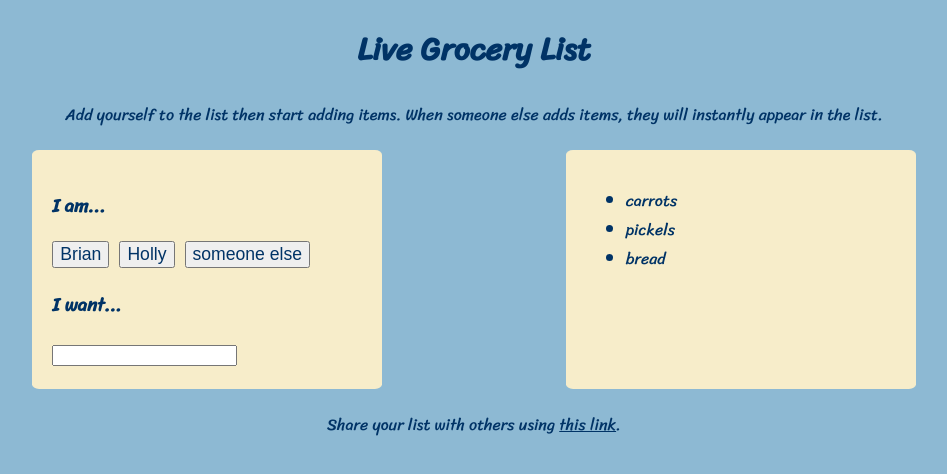
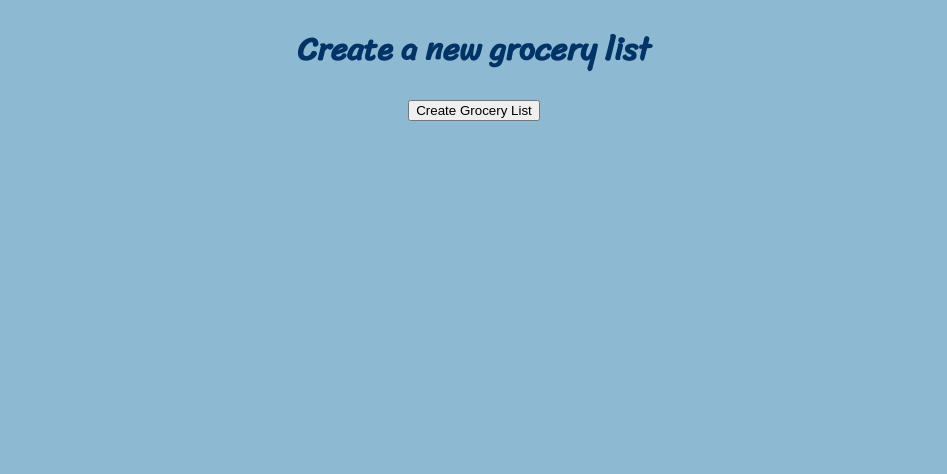
Before and after one commit to briandesousa/firebase-with-react-hooks, a React (Create React App) app: page / in a window 1280 px wide. Shown: the top 474 px of the page, without its empty margins (166-1113 px from the left). Built offline with nearby package versions, Linux system fonts and the light colour scheme; the HTML template or start-up script is replaced by a standard one.

Commit message:
decompose HTML structure into react components organized into scenes

```diff
--- a/src/App.js
+++ b/src/App.js
@@ -1,40 +1,10 @@
 import React from 'react';
-import './App.css';
+import CreateList from './scenes/CreateList/CreateList';
+import EditList from './scenes/EditList/EditList';
 
 function App() {
-  return (
-    <div>
-      <header className="app-header">
-        <h1>Live Grocery List</h1>
-        <p>Add yourself to the list then start adding items. When someone else adds items, they will instantly appear in the list.</p>
-      </header>
-      <div className="container">
-
-        <div className="add-item-column">
-          <h3>I am...</h3>
-          <div className="button-group">
-            <button>Brian</button>
-            <button>Holly</button>
-            <button>someone else</button>
-          </div>
-          <h3>I want...</h3>
-          <input type="text" name="grocery-list-item" />
-        </div>
-
-        <div className="list-column">
-          <ul>
-            <li>carrots</li>
-            <li>pickels</li>
-            <li>bread</li>
-          </ul>
-        </div>
-
-      </div>
-      <footer className="app-footer">
-        <p>Share your list with others using <a href="/grocery-list?12345">this link</a>.</p>
-      </footer>
-    </div>
-  );
+  const urlParams = new URLSearchParams(window.location.search);
+  return urlParams.get('list') ? <EditList></EditList> : <CreateList></CreateList>;
 }
 
 export default App;
--- a/src/index.css
+++ b/src/index.css
@@ -8,3 +8,15 @@ body {
 a {
   color: #003366;
 }
+
+header {
+  text-align: center;
+}
+
+footer {
+  text-align: center;
+}
+
+h2 {
+  margin-top: 5px;
+}
--- /dev/null
+++ b/src/scenes/CreateList/CreateList.css
@@ -0,0 +1,5 @@
+.container {
+  display: flex;
+  justify-content: space-evenly;
+  flex-wrap: wrap;
+}
--- /dev/null
+++ b/src/scenes/CreateList/CreateList.js
@@ -0,0 +1,24 @@
+import React from 'react';
+import './CreateList.css';
+
+function CreateList() {
+
+    // create new grocery list on Firebase, reload browser with new permanent URL
+    function createNewList() {
+        const listId = 3;
+        window.location.href=`/?list=${listId}`;
+    }
+
+    return (
+        <div>
+            <header>
+                <h1>Create a new grocery list</h1>
+            </header>
+            <div className="container">
+                <button onClick={createNewList}>Create Grocery List</button>
+            </div>
+        </div>
+    );
+}
+
+export default CreateList;
--- /dev/null
+++ b/src/scenes/EditList/AddItem/AddItem.css
@@ -0,0 +1,5 @@
+.button-group button {
+  margin-right: 10px;
+  font-size: 1.1rem;
+  color: #003366;
+}
--- /dev/null
+++ b/src/scenes/EditList/AddItem/AddItem.js
@@ -0,0 +1,50 @@
+import React, { useState } from 'react';
+import './AddItem.css';
+
+function AddItem() {
+
+    const [hasError, setHasError] = useState(false);
+    const [errorMessage, setErrorMessage] = useState('');
+    const [users] = useState([{name: 'Brian'}, {name: 'Holly'}, {name: 'Steve'}]);
+
+    function getUserButtonList() {
+        const userList = users.map(user => <button key={user.name}>{user.name}</button>);
+        return (
+            <div className="button-group">
+                {userList}
+            </div>
+        );
+    }
+
+    function addItem(e) {
+        e.preventDefault();
+        setHasError(false);
+
+        const itemDesc = document.addItemForm.itemDesc.value;
+        if (itemDesc) {
+            // save item to Firestore collection
+            const timestamp = new Date().getTime();
+            console.log(`Adding item ${itemDesc}, timestamp = ${timestamp}`);
+
+            document.addItemForm.reset();
+        } else {
+            setHasError(true);
+            setErrorMessage('Item description required');
+        }
+    }
+
+    return (
+        <form name="addItemForm">
+            <h3>I am...</h3>
+            {getUserButtonList()}
+            <h3>I want...</h3>
+            <input type="text" name="itemDesc" />
+            <button type="submit" onClick={addItem}>Add</button>
+            <p style={{display: hasError ? 'block' : 'none'}} className="formError">
+                {errorMessage}
+            </p>
+        </form>
+    );
+}
+
+export default AddItem;
--- a/src/App.css
+++ b/src/scenes/EditList/EditList.css
@@ -1,15 +1,3 @@
-.app-header {
-  text-align: center;
-}
-
-.app-footer {
-  text-align: center;
-}
-
-h2 {
-  margin-top: 5px;
-}
-
 .container {
   display: flex;
   justify-content: space-evenly;
@@ -33,9 +21,3 @@ h2 {
   border-radius: 2%;
   margin: 5px;
 }
-
-.button-group button {
-  margin-right: 10px;
-  font-size: 1.1rem;
-  color: #003366;
-}
--- /dev/null
+++ b/src/scenes/EditList/EditList.js
@@ -0,0 +1,28 @@
+import React from 'react';
+import './EditList.css';
+import AddItem from './AddItem/AddItem';
+import ItemList from './ItemList/ItemList';
+
+function EditList() {
+    return (
+        <div>
+            <header className="app-header">
+                <h1>Live Grocery List</h1>
+                <p>Add yourself to the list then start adding items. When someone else adds items, they will instantly appear in the list.</p>
+            </header>
+            <div className="container">
+                <div className="add-item-column">
+                    <AddItem></AddItem>
+                </div>
+                <div className="list-column">
+                    <ItemList></ItemList>
+                </div>
+            </div>
+            <footer className="app-footer">
+                <p>Share your list with others using <a href="/?list=2">this link</a> or <a href="/">create a new list</a></p>
+            </footer>
+        </div>
+    );
+}
+
+export default EditList;
--- /dev/null
+++ b/src/scenes/EditList/ItemList/ItemList.js
@@ -0,0 +1,15 @@
+import React from 'react';
+
+function ItemList() {
+    return (
+        <div>
+            <ul>
+                <li key={1}>carrots</li>
+                <li key={2}>pickels</li>
+                <li key={3}>bread</li>
+            </ul>
+        </div>
+    );
+}
+
+export default ItemList;
```
